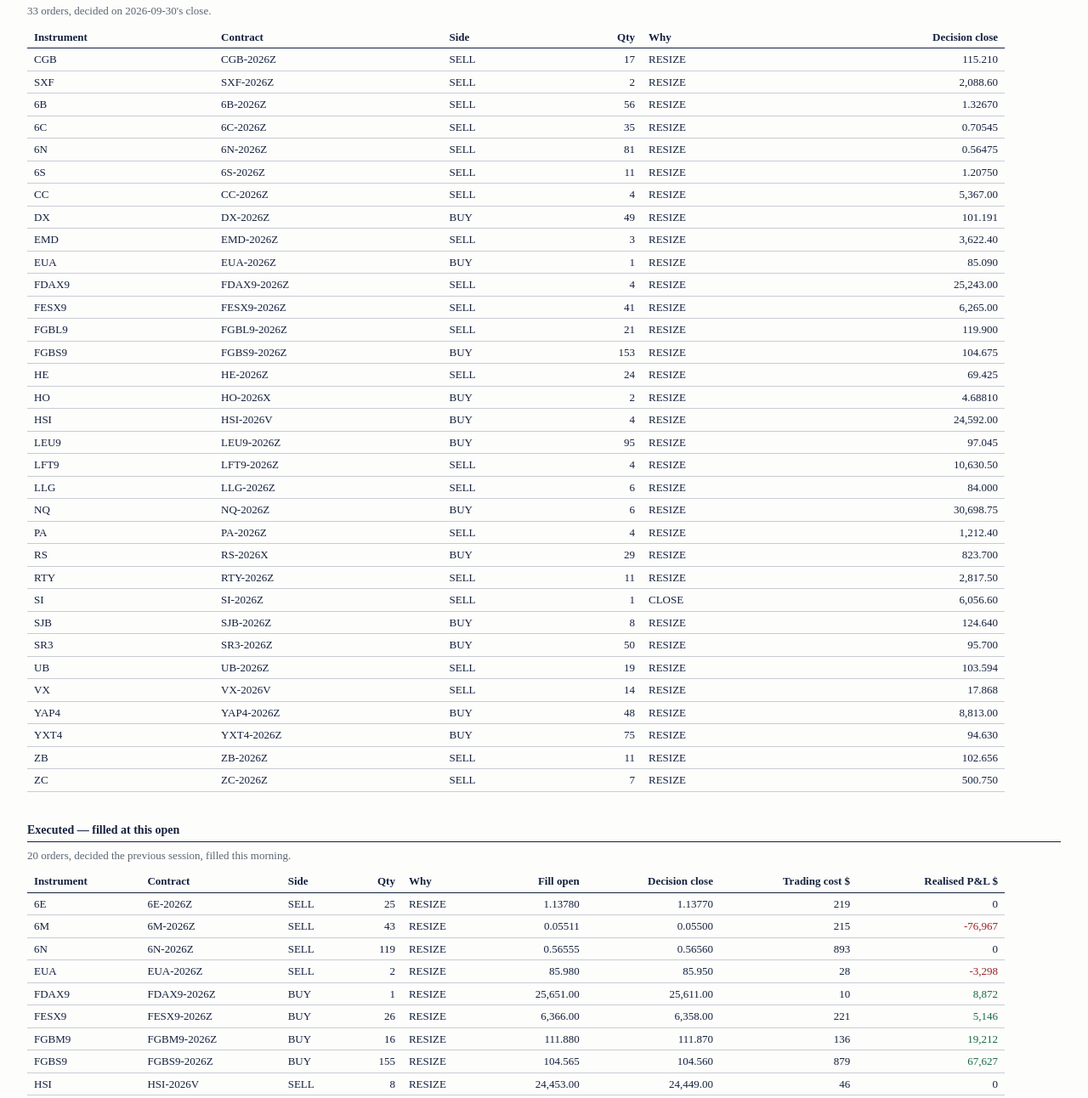
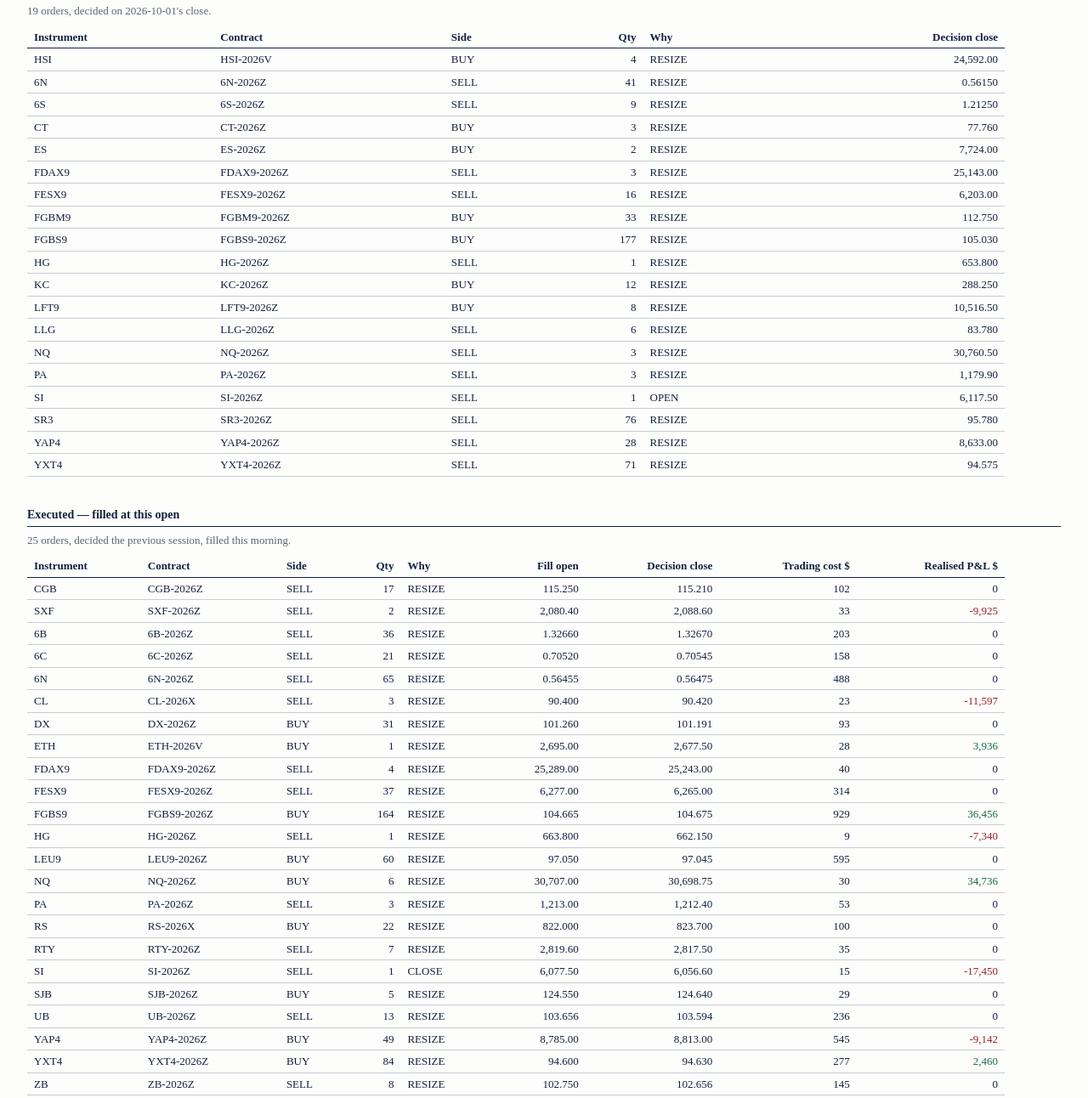
Before and after one commit to Lucas-Joly-GH/trends-research, a plain HTML site: page docs/index.html in a window 1280 px wide. Shown: the part 796-2088 px from the top of the page at 85% size. Drawn offline with Linux system fonts and the light colour scheme.

Commit message:
Publish 2026-10-01

```diff
--- a/docs/data/latest.json
+++ b/docs/data/latest.json
@@ -1,201 +1,223 @@
 {
  "meta": {
-  "as_of": "2026-09-30",
+  "as_of": "2026-10-01",
   "window_start": "2026-01-02",
-  "sessions": 194,
+  "sessions": 195,
   "equity_start": 100000000.0,
-  "equity_end": 117491510.46,
-  "net_ann_ret": 0.179944,
-  "net_cagr": 0.237028,
-  "cagr_trading": 0.19252,
-  "window_ret_trading": 0.14475,
-  "window_ret_interest": 0.030166,
-  "net_ann_vol": 0.087383,
-  "net_sharpe": 2.0593,
+  "equity_end": 117908590.76,
+  "net_ann_ret": 0.183533,
+  "net_cagr": 0.241442,
+  "cagr_trading": 0.196822,
+  "window_ret_trading": 0.148787,
+  "window_ret_interest": 0.030298,
+  "net_ann_vol": 0.087215,
+  "net_sharpe": 2.1044,
   "max_drawdown": -0.056022,
-  "cost_ann": 0.015747,
-  "cost_window_USD": 1278192.87,
-  "interest_ann": 0.03667,
-  "n_positions": 62,
-  "updated_at": "2026-10-01T15:32:59+00:00",
-  "generated_at": "2026-10-01T15:33:00+00:00"
+  "cost_ann": 0.015719,
+  "cost_window_USD": 1282929.66,
+  "interest_ann": 0.03663,
+  "n_positions": 63,
+  "updated_at": "2026-10-02T15:16:17+00:00",
+  "generated_at": "2026-10-02T15:16:17+00:00"
  },
  "executed": [
   {
-   "instrument": "6E",
-   "contract": "6E-2026Z",
+   "instrument": "CGB",
+   "contract": "CGB-2026Z",
    "action": "SELL",
-   "quantity": 25.0,
+   "quantity": 17.0,
    "kind": "RESIZE",
-   "fill_open": 1.1378,
-   "decision_close": 1.1377,
-   "trading_cost_USD": 218.75,
+   "fill_open": 115.25,
+   "decision_close": 115.21,
+   "trading_cost_USD": 101.91520215416796,
    "realised_pnl_USD": 0.0
   },
   {
-   "instrument": "6M",
-   "contract": "6M-2026Z",
+   "instrument": "SXF",
+   "contract": "SXF-2026Z",
    "action": "SELL",
-   "quantity": 43.0,
+   "quantity": 2.0,
    "kind": "RESIZE",
-   "fill_open": 0.05511,
-   "decision_close": 0.055,
-   "trading_cost_USD": 215.0,
-   "realised_pnl_USD": -76967.20796658652
+   "fill_open": 2080.4,
+   "decision_close": 2088.6,
+   "trading_cost_USD": 33.148889281978505,
+   "realised_pnl_USD": -9925.07981102437
+  },
+  {
+   "instrument": "6B",
+   "contract": "6B-2026Z",
+   "action": "SELL",
+   "quantity": 36.0,
+   "kind": "RESIZE",
+   "fill_open": 1.3266,
+   "decision_close": 1.3267,
+   "trading_cost_USD": 202.5,
+   "realised_pnl_USD": 0.0
+  },
+  {
+   "instrument": "6C",
+   "contract": "6C-2026Z",
+   "action": "SELL",
+   "quantity": 21.0,
+   "kind": "RESIZE",
+   "fill_open": 0.7052,
+   "decision_close": 0.70545,
+   "trading_cost_USD": 157.5,
+   "realised_pnl_USD": 0.0
   },
   {
    "instrument": "6N",
    "contract": "6N-2026Z",
    "action": "SELL",
-   "quantity": 119.0,
+   "quantity": 65.0,
    "kind": "RESIZE",
-   "fill_open": 0.56555,
-   "decision_close": 0.5656,
-   "trading_cost_USD": 892.5,
+   "fill_open": 0.56455,
+   "decision_close": 0.56475,
+   "trading_cost_USD": 487.5,
    "realised_pnl_USD": 0.0
   },
   {
-   "instrument": "EUA",
-   "contract": "EUA-2026Z",
+   "instrument": "CL",
+   "contract": "CL-2026X",
    "action": "SELL",
-   "quantity": 2.0,
+   "quantity": 3.0,
    "kind": "RESIZE",
-   "fill_open": 85.98,
-   "decision_close": 85.95,
-   "trading_cost_USD": 28.348883686336706,
-   "realised_pnl_USD": -3297.5982046703607
+   "fill_open": 90.4,
+   "decision_close": 90.42,
+   "trading_cost_USD": 22.5,
+   "realised_pnl_USD": -11596.551724137935
+  },
+  {
+   "instrument": "DX",
+   "contract": "DX-2026Z",
+   "action": "BUY",
+   "quantity": 31.0,
+   "kind": "RESIZE",
+   "fill_open": 101.26,
+   "decision_close": 101.191,
+   "trading_cost_USD": 93.0,
+   "realised_pnl_USD": 0.0
+  },
+  {
+   "instrument": "ETH",
+   "contract": "ETH-2026V",
+   "action": "BUY",
+   "quantity": 1.0,
+   "kind": "RESIZE",
+   "fill_open": 2695.0,
+   "decision_close": 2677.5,
+   "trading_cost_USD": 27.5,
+   "realised_pnl_USD": 3936.25
   },
   {
    "instrument": "FDAX9",
    "contract": "FDAX9-2026Z",
-   "action": "BUY",
-   "quantity": 1.0,
+   "action": "SELL",
+   "quantity": 4.0,
    "kind": "RESIZE",
-   "fill_open": 25651.0,
-   "decision_close": 25611.0,
-   "trading_cost_USD": 9.922109290217847,
-   "realised_pnl_USD": 8872.178650979673
+   "fill_open": 25289.0,
+   "decision_close": 25243.0,
+   "trading_cost_USD": 39.65659128410122,
+   "realised_pnl_USD": 0.0
   },
   {
    "instrument": "FESX9",
    "contract": "FESX9-2026Z",
-   "action": "BUY",
-   "quantity": 26.0,
+   "action": "SELL",
+   "quantity": 37.0,
    "kind": "RESIZE",
-   "fill_open": 6366.0,
-   "decision_close": 6358.0,
-   "trading_cost_USD": 221.1212927534263,
-   "realised_pnl_USD": 5145.661640989456
-  },
-  {
-   "instrument": "FGBM9",
-   "contract": "FGBM9-2026Z",
-   "action": "BUY",
-   "quantity": 16.0,
-   "kind": "RESIZE",
-   "fill_open": 111.88,
-   "decision_close": 111.87,
-   "trading_cost_USD": 136.0746416944162,
-   "realised_pnl_USD": 19212.318821361954
+   "fill_open": 6277.0,
+   "decision_close": 6265.0,
+   "trading_cost_USD": 314.42011660965966,
+   "realised_pnl_USD": 0.0
   },
   {
    "instrument": "FGBS9",
    "contract": "FGBS9-2026Z",
    "action": "BUY",
-   "quantity": 155.0,
+   "quantity": 164.0,
    "kind": "RESIZE",
-   "fill_open": 104.565,
-   "decision_close": 104.56,
-   "trading_cost_USD": 878.8153942764379,
-   "realised_pnl_USD": 67627.07232257935
+   "fill_open": 104.665,
+   "decision_close": 104.675,
+   "trading_cost_USD": 929.0972815132285,
+   "realised_pnl_USD": 36456.385450685455
   },
   {
-   "instrument": "HSI",
-   "contract": "HSI-2026V",
+   "instrument": "HG",
+   "contract": "HG-2026Z",
    "action": "SELL",
-   "quantity": 8.0,
+   "quantity": 1.0,
    "kind": "RESIZE",
-   "fill_open": 24453.0,
-   "decision_close": 24449.0,
-   "trading_cost_USD": 45.64102564102565,
-   "realised_pnl_USD": 0.0
+   "fill_open": 663.8,
+   "decision_close": 662.15,
+   "trading_cost_USD": 8.75,
+   "realised_pnl_USD": -7340.34598214287
   },
   {
-   "instrument": "LE",
-   "contract": "LE-2026Z",
-   "action": "SELL",
-   "quantity": 2.0,
+   "instrument": "LEU9",
+   "contract": "LEU9-2026Z",
+   "action": "BUY",
+   "quantity": 60.0,
    "kind": "RESIZE",
-   "fill_open": 221.15,
-   "decision_close": 220.8,
-   "trading_cost_USD": 25.0,
+   "fill_open": 97.05,
+   "decision_close": 97.045,
+   "trading_cost_USD": 594.8488692615183,
    "realised_pnl_USD": 0.0
   },
   {
    "instrument": "NQ",
    "contract": "NQ-2026Z",
-   "action": "SELL",
-   "quantity": 1.0,
+   "action": "BUY",
+   "quantity": 6.0,
    "kind": "RESIZE",
-   "fill_open": 30657.25,
-   "decision_close": 30613.25,
-   "trading_cost_USD": 5.0,
-   "realised_pnl_USD": 0.0
+   "fill_open": 30707.0,
+   "decision_close": 30698.75,
+   "trading_cost_USD": 30.0,
+   "realised_pnl_USD": 34735.71428571428
   },
   {
    "instrument": "PA",
    "contract": "PA-2026Z",
    "action": "SELL",
-   "quantity": 5.0,
+   "quantity": 3.0,
    "kind": "RESIZE",
-   "fill_open": 1230.0,
-   "decision_close": 1213.7,
-   "trading_cost_USD": 87.5,
+   "fill_open": 1213.0,
+   "decision_close": 1212.4,
+   "trading_cost_USD": 52.5,
    "realised_pnl_USD": 0.0
-  },
-  {
-   "instrument": "PL",
-   "contract": "PL-2027F",
-   "action": "SELL",
-   "quantity": 2.0,
-   "kind": "RESIZE",
-   "fill_open": 1720.2,
-   "decision_close": 1701.0,
-   "trading_cost_USD": 15.0,
-   "realised_pnl_USD": -7609.761904761893
   },
   {
    "instrument": "RS",
    "contract": "RS-2026X",
    "action": "BUY",
-   "quantity": 12.0,
+   "quantity": 22.0,
    "kind": "RESIZE",
-   "fill_open": 808.1,
+   "fill_open": 822.0,
    "decision_close": 823.7,
-   "trading_cost_USD": 55.01305029775156,
+   "trading_cost_USD": 100.49876247729658,
    "realised_pnl_USD": 0.0
   },
   {
    "instrument": "RTY",
    "contract": "RTY-2026Z",
    "action": "SELL",
-   "quantity": 6.0,
+   "quantity": 7.0,
    "kind": "RESIZE",
-   "fill_open": 2831.6,
-   "decision_close": 2829.2,
-   "trading_cost_USD": 30.0,
+   "fill_open": 2819.6,
+   "decision_close": 2817.5,
+   "trading_cost_USD": 35.0,
    "realised_pnl_USD": 0.0
   },
   {
-   "instrument": "SB",
-   "contract": "SB-2027H",
-   "action": "BUY",
-   "quantity": 6.0,
-   "kind": "RESIZE",
-   "fill_open": 18.84,
-   "decision_close": 18.84,
-   "trading_cost_USD": 48.599999999999994,
-   "realised_pnl_USD": 3495.985614385621
+   "instrument": "SI",
+   "contract": "SI-2026Z",
+   "action": "SELL",
+   "quantity": 1.0,
+   "kind": "CLOSE",
+   "fill_open": 6077.5,
+   "decision_close": 6056.6,
+   "trading_cost_USD": 15.0,
+   "realised_pnl_USD": -17450.0
   },
   {
    "instrument": "SJB",
@@ -203,174 +225,79 @@
    "action": "BUY",
    "quantity": 5.0,
    "kind": "RESIZE",
-   "fill_open": 124.33,
-   "decision_close": 124.34,
-   "trading_cost_USD": 28.614880685880035,
+   "fill_open": 124.55,
+   "decision_close": 124.64,
+   "trading_cost_USD": 28.59253038174323,
    "realised_pnl_USD": 0.0
+  },
+  {
+   "instrument": "UB",
+   "contract": "UB-2026Z",
+   "action": "SELL",
+   "quantity": 13.0,
+   "kind": "RESIZE",
+   "fill_open": 103.6562,
+   "decision_close": 103.5938,
+   "trading_cost_USD": 235.625,
+   "realised_pnl_USD": 0.0
+  },
+  {
+   "instrument": "YAP4",
+   "contract": "YAP4-2026Z",
+   "action": "BUY",
+   "quantity": 49.0,
+   "kind": "RESIZE",
+   "fill_open": 8785.0,
+   "decision_close": 8813.0,
+   "trading_cost_USD": 544.6271241387803,
+   "realised_pnl_USD": -9141.588162570071
   },
   {
    "instrument": "YXT4",
    "contract": "YXT4-2026Z",
    "action": "BUY",
-   "quantity": 146.0,
+   "quantity": 84.0,
    "kind": "RESIZE",
-   "fill_open": 94.62,
-   "decision_close": 94.605,
-   "trading_cost_USD": 484.2664185155255,
-   "realised_pnl_USD": -460.75014441216393
+   "fill_open": 94.6,
+   "decision_close": 94.63,
+   "trading_cost_USD": 277.1763042492007,
+   "realised_pnl_USD": 2460.0381683514365
+  },
+  {
+   "instrument": "ZB",
+   "contract": "ZB-2026Z",
+   "action": "SELL",
+   "quantity": 8.0,
+   "kind": "RESIZE",
+   "fill_open": 102.75,
+   "decision_close": 102.6562,
+   "trading_cost_USD": 145.0,
+   "realised_pnl_USD": 0.0
   },
   {
    "instrument": "ZC",
    "contract": "ZC-2026Z",
    "action": "SELL",
-   "quantity": 8.0,
+   "quantity": 10.0,
    "kind": "RESIZE",
-   "fill_open": 522.0,
-   "decision_close": 522.0,
-   "trading_cost_USD": 70.0,
-   "realised_pnl_USD": -15559.570387418487
+   "fill_open": 501.0,
+   "decision_close": 500.75,
+   "trading_cost_USD": 87.5,
+   "realised_pnl_USD": -18807.221604962764
   },
   {
-   "instrument": "ZL",
-   "contract": "ZL-2026Z",
+   "instrument": "ZF",
+   "contract": "ZF-2026Z",
    "action": "BUY",
-   "quantity": 4.0,
+   "quantity": 27.0,
    "kind": "RESIZE",
-   "fill_open": 68.28,
-   "decision_close": 68.36,
-   "trading_cost_USD": 22.0,
-   "realised_pnl_USD": 0.0
+   "fill_open": 103.3047,
+   "decision_close": 103.2969,
+   "trading_cost_USD": 172.935,
+   "realised_pnl_USD": 52337.556876074654
   }
  ],
  "pending": [
-  {
-   "instrument": "CGB",
-   "contract": "CGB-2026Z",
-   "action": "SELL",
-   "quantity": 17.0,
-   "kind": "RESIZE",
-   "decision_close": 115.21
-  },
-  {
-   "instrument": "SXF",
-   "contract": "SXF-2026Z",
-   "action": "SELL",
-   "quantity": 2.0,
-   "kind": "RESIZE",
-   "decision_close": 2088.6
-  },
-  {
-   "instrument": "6B",
-   "contract": "6B-2026Z",
-   "action": "SELL",
-   "quantity": 56.0,
-   "kind": "RESIZE",
-   "decision_close": 1.3267
-  },
-  {
-   "instrument": "6C",
-   "contract": "6C-2026Z",
-   "action": "SELL",
-   "quantity": 35.0,
-   "kind": "RESIZE",
-   "decision_close": 0.70545
-  },
-  {
-   "instrument": "6N",
-   "contract": "6N-2026Z",
-   "action": "SELL",
-   "quantity": 81.0,
-   "kind": "RESIZE",
-   "decision_close": 0.56475
-  },
-  {
-   "instrument": "6S",
-   "contract": "6S-2026Z",
-   "action": "SELL",
-   "quantity": 11.0,
-   "kind": "RESIZE",
-   "decision_close": 1.2075
-  },
-  {
-   "instrument": "CC",
-   "contract": "CC-2026Z",
-   "action": "SELL",
-   "quantity": 4.0,
-   "kind": "RESIZE",
-   "decision_close": 5367.0
-  },
-  {
-   "instrument": "DX",
-   "contract": "DX-2026Z",
-   "action": "BUY",
-   "quantity": 49.0,
-   "kind": "RESIZE",
-   "decision_close": 101.191
-  },
-  {
-   "instrument": "EMD",
-   "contract": "EMD-2026Z",
-   "action": "SELL",
-   "quantity": 3.0,
-   "kind": "RESIZE",
-   "decision_close": 3622.4
-  },
-  {
-   "instrument": "EUA",
-   "contract": "EUA-2026Z",
-   "action": "BUY",
-   "quantity": 1.0,
-   "kind": "RESIZE",
-   "decision_close": 85.09
-  },
-  {
-   "instrument": "FDAX9",
-   "contract": "FDAX9-2026Z",
-   "action": "SELL",
-   "quantity": 4.0,
-   "kind": "RESIZE",
-   "decision_close": 25243.0
-  },
-  {
-   "instrument": "FESX9",
-   "contract": "FESX9-2026Z",
-   "action": "SELL",
-   "quantity": 41.0,
-   "kind": "RESIZE",
-   "decision_close": 6265.0
-  },
-  {
-   "instrument": "FGBL9",
-   "contract": "FGBL9-2026Z",
-   "action": "SELL",
-   "quantity": 21.0,
-   "kind": "RESIZE",
-   "decision_close": 119.9
-  },
-  {
-   "instrument": "FGBS9",
-   "contract": "FGBS9-2026Z",
-   "action": "BUY",
-   "quantity": 153.0,
-   "kind": "RESIZE",
-   "decision_close": 104.675
-  },
-  {
-   "instrument": "HE",
-   "contract": "HE-2026Z",
-   "action": "SELL",
-   "quantity": 24.0,
-   "kind": "RESIZE",
-   "decision_close": 69.425
-  },
-  {
-   "instrument": "HO",
-   "contract": "HO-2026X",
-   "action": "BUY",
-   "quantity": 2.0,
-   "kind": "RESIZE",
-   "decision_close": 4.6881
-  },
   {
    "instrument": "HSI",
    "contract": "HSI-2026V",
@@ -380,20 +307,92 @@
    "decision_close": 24592.0
   },
   {
-   "instrument": "LEU9",
-   "contract": "LEU9-2026Z",
+   "instrument": "6N",
+   "contract": "6N-2026Z",
+   "action": "SELL",
+   "quantity": 41.0,
+   "kind": "RESIZE",
+   "decision_close": 0.5615
+  },
+  {
+   "instrument": "6S",
+   "contract": "6S-2026Z",
+   "action": "SELL",
+   "quantity": 9.0,
+   "kind": "RESIZE",
+   "decision_close": 1.2125
+  },
+  {
+   "instrument": "CT",
+   "contract": "CT-2026Z",
    "action": "BUY",
-   "quantity": 95.0,
+   "quantity": 3.0,
    "kind": "RESIZE",
-   "decision_close": 97.045
+   "decision_close": 77.76
+  },
+  {
+   "instrument": "ES",
+   "contract": "ES-2026Z",
+   "action": "BUY",
+   "quantity": 2.0,
+   "kind": "RESIZE",
+   "decision_close": 7724.0
+  },
+  {
+   "instrument": "FDAX9",
+   "contract": "FDAX9-2026Z",
+   "action": "SELL",
+   "quantity": 3.0,
+   "kind": "RESIZE",
+   "decision_close": 25143.0
+  },
+  {
+   "instrument": "FESX9",
+   "contract": "FESX9-2026Z",
+   "action": "SELL",
+   "quantity": 16.0,
+   "kind": "RESIZE",
+   "decision_close": 6203.0
+  },
+  {
+   "instrument": "FGBM9",
+   "contract": "FGBM9-2026Z",
+   "action": "BUY",
+   "quantity": 33.0,
+   "kind": "RESIZE",
+   "decision_close": 112.75
+  },
+  {
+   "instrument": "FGBS9",
+   "contract": "FGBS9-2026Z",
+   "action": "BUY",
+   "quantity": 177.0,
+   "kind": "RESIZE",
+   "decision_close": 105.03
+  },
+  {
+   "instrument": "HG",
+   "contract": "HG-2026Z",
+   "action": "SELL",
+   "quantity": 1.0,
+   "kind": "RESIZE",
+   "decision_close": 653.8
+  },
+  {
+   "instrument": "KC",
+   "contract": "KC-2026Z",
+   "action": "BUY",
+   "quantity": 12.0,
+   "kind": "RESIZE",
+   "decision_close": 288.25
   },
   {
    "instrument": "LFT9",
    "contract": "LFT9-2026Z",
-   "action": "SELL",
-   "quantity": 4.0,
+   "action": "BUY",
+   "quantity": 8.0,
    "kind": "RESIZE",
-   "decision_close": 10630.5
+   "decision_close": 10516.5
   },
   {
    "instrument": "LLG",
@@ -401,127 +400,63 @@
    "action": "SELL",
    "quantity": 6.0,
    "kind": "RESIZE",
-   "decision_close": 84.0
+   "decision_close": 83.78
   },
   {
    "instrument": "NQ",
    "contract": "NQ-2026Z",
-   "action": "BUY",
-   "quantity": 6.0,
+   "action": "SELL",
+   "quantity": 3.0,
    "kind": "RESIZE",
-   "decision_close": 30698.75
+   "decision_close": 30760.5
   },
   {
    "instrument": "PA",
    "contract": "PA-2026Z",
    "action": "SELL",
-   "quantity": 4.0,
+   "quantity": 3.0,
    "kind": "RESIZE",
-   "decision_close": 1212.4
-  },
-  {
-   "instrument": "RS",
-   "contract": "RS-2026X",
-   "action": "BUY",
-   "quantity": 29.0,
-   "kind": "RESIZE",
-   "decision_close": 823.7
-  },
-  {
-   "instrument": "RTY",
-   "contract": "RTY-2026Z",
-   "action": "SELL",
-   "quantity": 11.0,
-   "kind": "RESIZE",
-   "decision_close": 2817.5
+   "decision_close": 1179.9
   },
   {
    "instrument": "SI",
    "contract": "SI-2026Z",
    "action": "SELL",
    "quantity": 1.0,
-   "kind": "CLOSE",
-   "decision_close": 6056.6
-  },
-  {
-   "instrument": "SJB",
-   "contract": "SJB-2026Z",
-   "action": "BUY",
-   "quantity": 8.0,
-   "kind": "RESIZE",
-   "decision_close": 124.64
+   "kind": "OPEN",
+   "decision_close": 6117.5
   },
   {
    "instrument": "SR3",
    "contract": "SR3-2026Z",
-   "action": "BUY",
-   "quantity": 50.0,
+   "action": "SELL",
+   "quantity": 76.0,
    "kind": "RESIZE",
-   "decision_close": 95.7
-  },
-  {
-   "instrument": "UB",
-   "contract": "UB-2026Z",
-   "action": "SELL",
-   "quantity": 19.0,
-   "kind": "RESIZE",
-   "decision_close": 103.5938
-  },
-  {
-   "instrument": "VX",
-   "contract": "VX-2026V",
-   "action": "SELL",
-   "quantity": 14.0,
-   "kind": "RESIZE",
-   "decision_close": 17.8681
+   "decision_close": 95.78
   },
   {
    "instrument": "YAP4",
    "contract": "YAP4-2026Z",
-   "action": "BUY",
-   "quantity": 48.0,
+   "action": "SELL",
+   "quantity": 28.0,
    "kind": "RESIZE",
-   "decision_close": 8813.0
+   "decision_close": 8633.0
   },
   {
    "instrument": "YXT4",
    "contract": "YXT4-2026Z",
-   "action": "BUY",
-   "quantity": 75.0,
+   "action": "SELL",
+   "quantity": 71.0,
    "kind": "RESIZE",
-   "decision_close": 94.63
-  },
-  {
-   "instrument": "ZB",
-   "contract": "ZB-2026Z",
-   "action": "SELL",
-   "quantity": 11.0,
-   "kind": "RESIZE",
-   "decision_close": 102.6562
-  },
-  {
-   "instrument": "ZC",
-   "contract": "ZC-2026Z",
-   "action": "SELL",
-   "quantity": 7.0,
-   "kind": "RESIZE",
-   "decision_close": 500.75
+   "decision_close": 94.575
   }
  ],
  "outstanding": [
   {
-   "instrument": "CGB",
-   "contract": "CGB-2026Z",
-   "action": "SELL",
-   "quantity": 17.0,
-   "carried_sessions": 1.0,
-   "reason": "MARKET_CLOSED"
-  },
-  {
-   "instrument": "SXF",
-   "contract": "SXF-2026Z",
-   "action": "SELL",
-   "quantity": 2.0,
+   "instrument": "HSI",
+   "contract": "HSI-2026V",
+   "action": "BUY",
+   "quantity": 4.0,
    "carried_sessions": 1.0,
    "reason": "MARKET_CLOSED"
   }
--- a/docs/data/run.json
+++ b/docs/data/run.json
@@ -1,3 +1,3 @@
 {
- "checked_at": "2026-10-01T16:01:59+00:00"
+ "checked_at": "2026-10-02T15:17:18+00:00"
 }
--- a/docs/expectations.html
+++ b/docs/expectations.html
@@ -29,7 +29,7 @@
 <link rel="apple-touch-icon" href="apple-touch-icon.png">
 
 <script>try{var t=localStorage.getItem("theme");if(t)document.documentElement.dataset.theme=t}catch(e){}</script>
-<link rel="stylesheet" href="site.css?v=91d0fcfc">
+<link rel="stylesheet" href="site.css?v=fbf3fb09">
 <style>
   body{background:var(--page);color:var(--ink);margin:0 auto;padding:28px 22px 70px;
        max-width:min(1560px, 95vw);line-height:1.5}
@@ -164,7 +164,7 @@ Historical sorts the realised returns.</p>
 <h3 id="episodes">The six deepest, dated</h3>
 <div class="scroll"><table class="data num" id="ddep"></table></div>
 
-<script src="app.js?v=91d0fcfc"></script>
+<script src="app.js?v=fbf3fb09"></script>
 <script>
 fetch(bust("data/expectations.json")).then(r => r.json()).then(j => {
 
--- a/docs/index.html
+++ b/docs/index.html
@@ -29,7 +29,7 @@
 <link rel="apple-touch-icon" href="apple-touch-icon.png">
 
 <script>try{var t=localStorage.getItem("theme");if(t)document.documentElement.dataset.theme=t}catch(e){}</script>
-<link rel="stylesheet" href="site.css?v=91d0fcfc">
+<link rel="stylesheet" href="site.css?v=fbf3fb09">
 <style>
   /* Plain: white ground, black text, browser default face, no colour.
      Rules and alignment do the work. */
@@ -229,7 +229,7 @@
   </div>
 </footer>
 
-<script src="app.js?v=91d0fcfc"></script>
+<script src="app.js?v=fbf3fb09"></script>
 <script>
 LATEST.then(d=>{
   const m = d.meta;
```
Also changed, not shown: docs/data/days/2026-09-30.json (+1 -1 lines), docs/data/days/2026-10-01.json (added, +1 -0 lines), docs/data/history.json (+1 -1 lines), docs/data/index.json (+1 -1 lines), docs/data/pnl/2026-10-01.json (added, +1 -0 lines), docs/data/pnl_index.json (+1 -1 lines), docs/journal.html (+2 -2 lines), docs/mapping.html (+2 -2 lines), docs/pnl.html (+2 -2 lines), docs/qa.html (+2 -2 lines), docs/data/expectations.json, docs/data/qa.json, docs/og.png.
